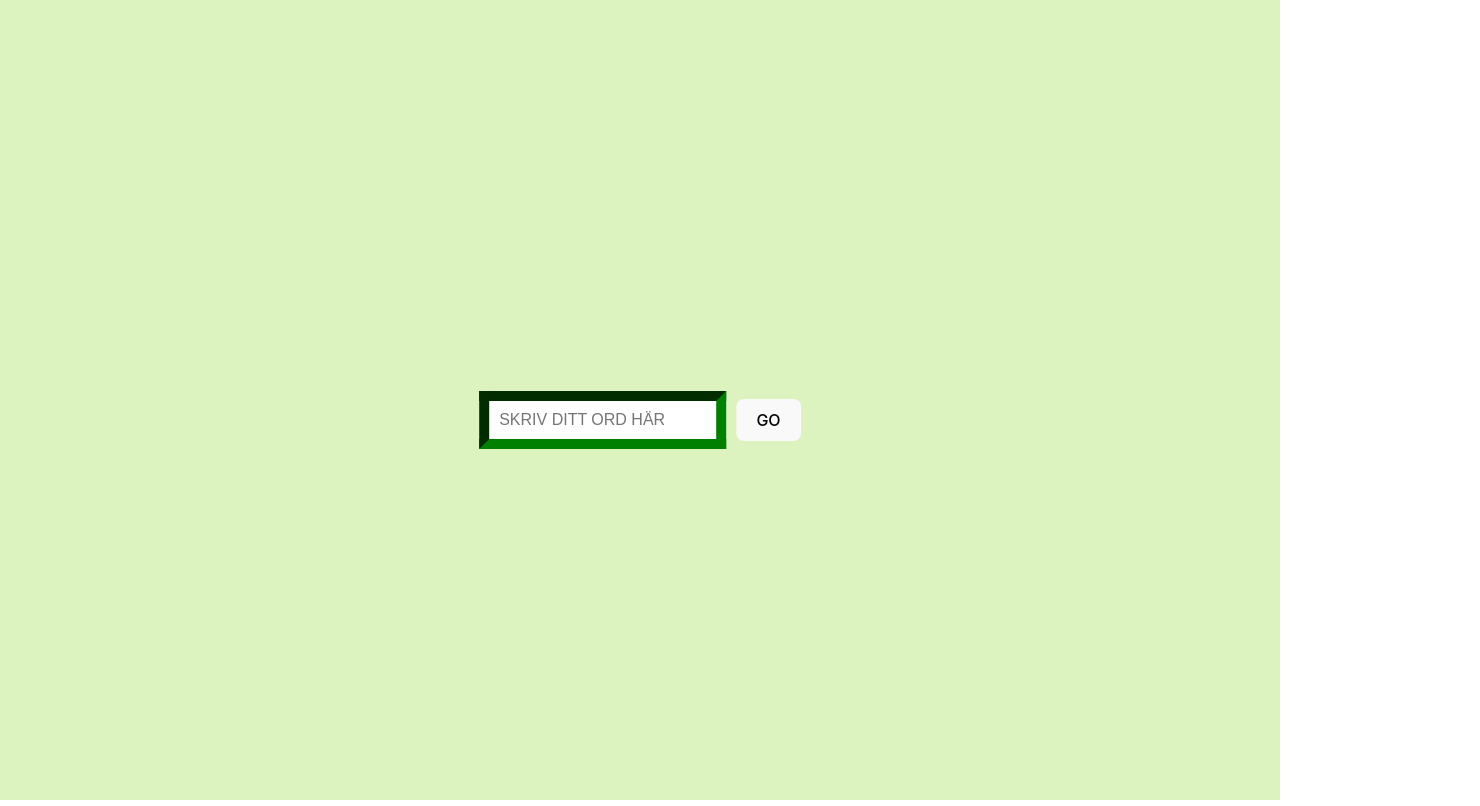
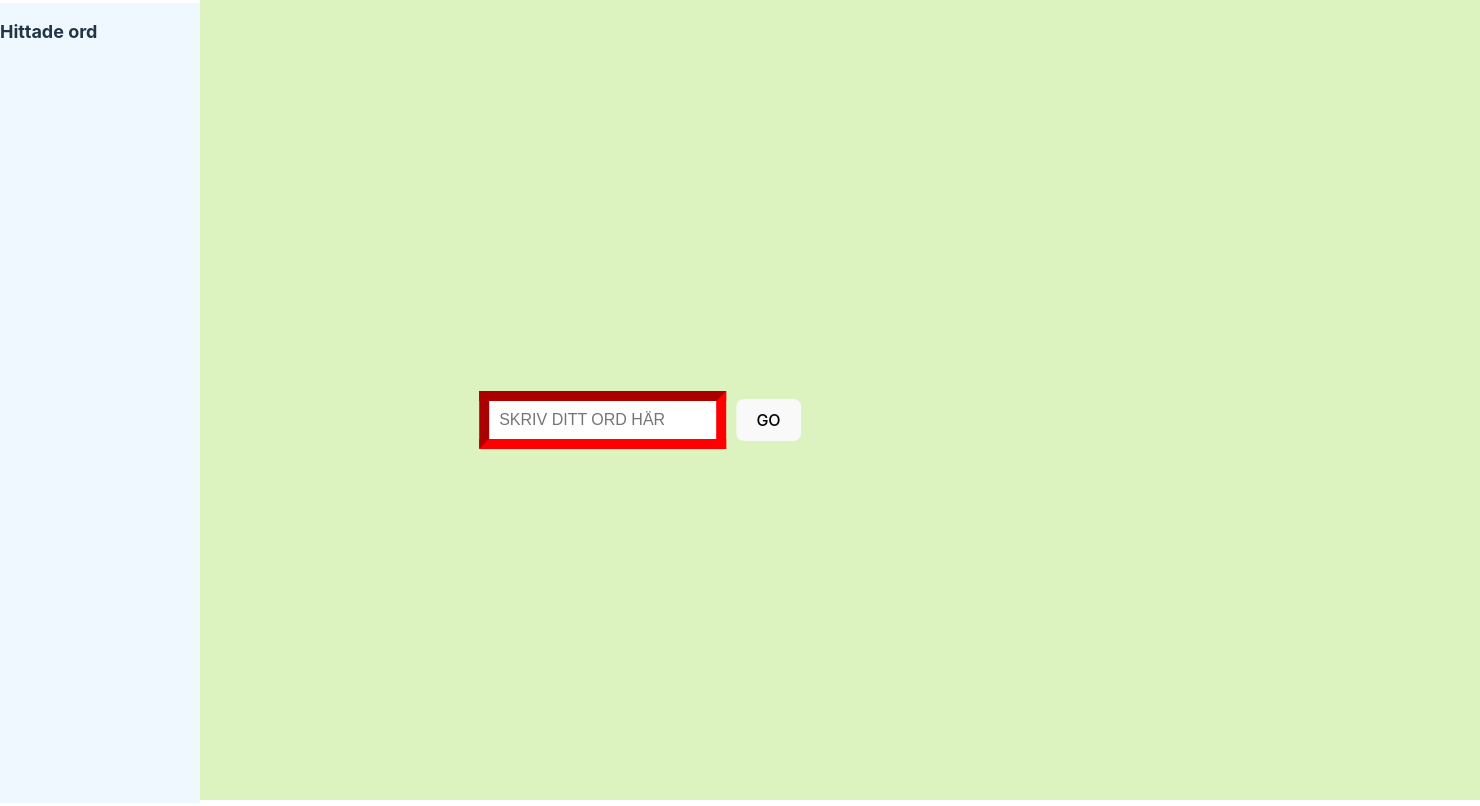
Before and after one commit to Radagastno1/WORDRUSH, a React (Vite) app: page / in a window 1280 px wide. Shown: the whole page, 1480 px wide, since content can reach past the window. Built offline with nearby package versions, Linux system fonts and the light colour scheme.

Commit message:
wordlist

```diff
--- a/src/App.tsx
+++ b/src/App.tsx
@@ -2,12 +2,14 @@ import React from "react";
 import "./App.css";
 import FallingObjectsSketch2 from "./FallingObjects2";
 import InputWord from "./InputWord";
+import WordList from "./WordList";
 import { WordProvider } from "./contexts/WordContext";
 
 const App: React.FC = () => {
   return (
     <WordProvider>
       <div className="container">
+        <WordList />
         <div className="centered-content">
           <FallingObjectsSketch2 />
           <InputWord />
--- /dev/null
+++ b/src/WordList.css
@@ -0,0 +1,27 @@
+.word-list {
+  height: 100%;
+  display: flex;
+  flex-direction: column;
+  background-color: aliceblue;
+  width: 200px;
+  justify-content: flex-start;
+}
+
+.word-list h2 {
+  font-size: 18px;
+  margin-bottom: 10px;
+}
+
+.word-list ul {
+  list-style-type: none;
+  padding: 0;
+}
+
+.word-list li {
+  font-size: 16px;
+  margin-bottom: 8px;
+  padding: 5px;
+  border: 1px solid #ccc;
+  border-radius: 4px;
+  background-color: #f9f9f9;
+}
--- /dev/null
+++ b/src/WordList.tsx
@@ -0,0 +1,17 @@
+import "./WordList.css";
+import { useWordContext } from "./contexts/WordContext";
+
+export default function WordList() {
+  const { wordList } = useWordContext();
+
+  return (
+    <div className="word-list">
+      <h2>Hittade ord</h2>
+      <ul>
+        {wordList.map((word, index) => (
+          <li key={index}>{word}</li>
+        ))}
+      </ul>
+    </div>
+  );
+}
--- a/src/contexts/WordContext.tsx
+++ b/src/contexts/WordContext.tsx
@@ -1,10 +1,4 @@
-import React, {
-  ReactNode,
-  createContext,
-  useContext,
-  useEffect,
-  useState,
-} from "react";
+import React, { ReactNode, createContext, useContext, useState } from "react";
 
 interface WordContextProps {
   input: string;
@@ -13,6 +7,7 @@ interface WordContextProps {
   setFallingLetters: React.Dispatch<React.SetStateAction<string[]>>;
   checkLettersInScreen: () => void;
   isCorrectInput: boolean;
+  wordList: string[];
 }
 
 const WordContext = createContext<WordContextProps | undefined>(undefined);
@@ -25,9 +20,11 @@ const WordProvider: React.FC<WordProviderProps> = ({ children }) => {
   const [input, setInput] = useState<string>("");
   const [fallingLetters, setFallingLetters] = useState<string[]>([]);
   const [isCorrectInput, setIsCorrectInput] = useState(false);
+  const [wordList, setWordlist] = useState<string[]>([]);
 
   const checkLettersInScreen = () => {
     setIsCorrectInput(false);
+    console.log("INPUT: ", input);
     const allLettersInArray = input
       .split("")
       .every((letter) => fallingLetters.includes(letter));
@@ -36,12 +33,13 @@ const WordProvider: React.FC<WordProviderProps> = ({ children }) => {
     console.log("matchingletters:", allLettersInArray);
     if (allLettersInArray) {
       setIsCorrectInput(true);
+      setWordlist((prevList) => prevList.concat([input]));
     }
   };
 
-  useEffect(() => {
-    checkLettersInScreen();
-  }, [fallingLetters]);
+  //   useEffect(() => {
+  //     checkLettersInScreen();
+  //   }, [fallingLetters]);
 
   const value: WordContextProps = {
     input,
@@ -50,6 +48,7 @@ const WordProvider: React.FC<WordProviderProps> = ({ children }) => {
     setFallingLetters,
     checkLettersInScreen,
     isCorrectInput,
+    wordList,
   };
 
   return <WordContext.Provider value={value}>{children}</WordContext.Provider>;
```
